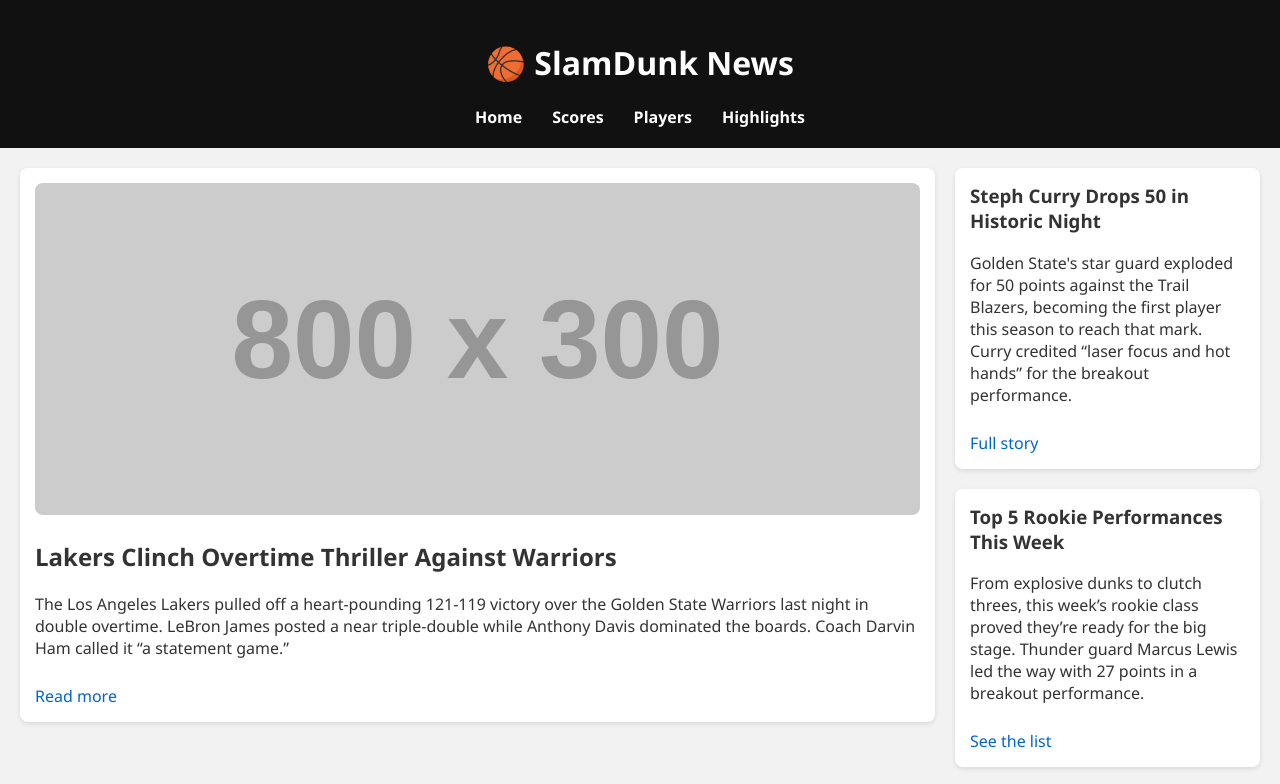
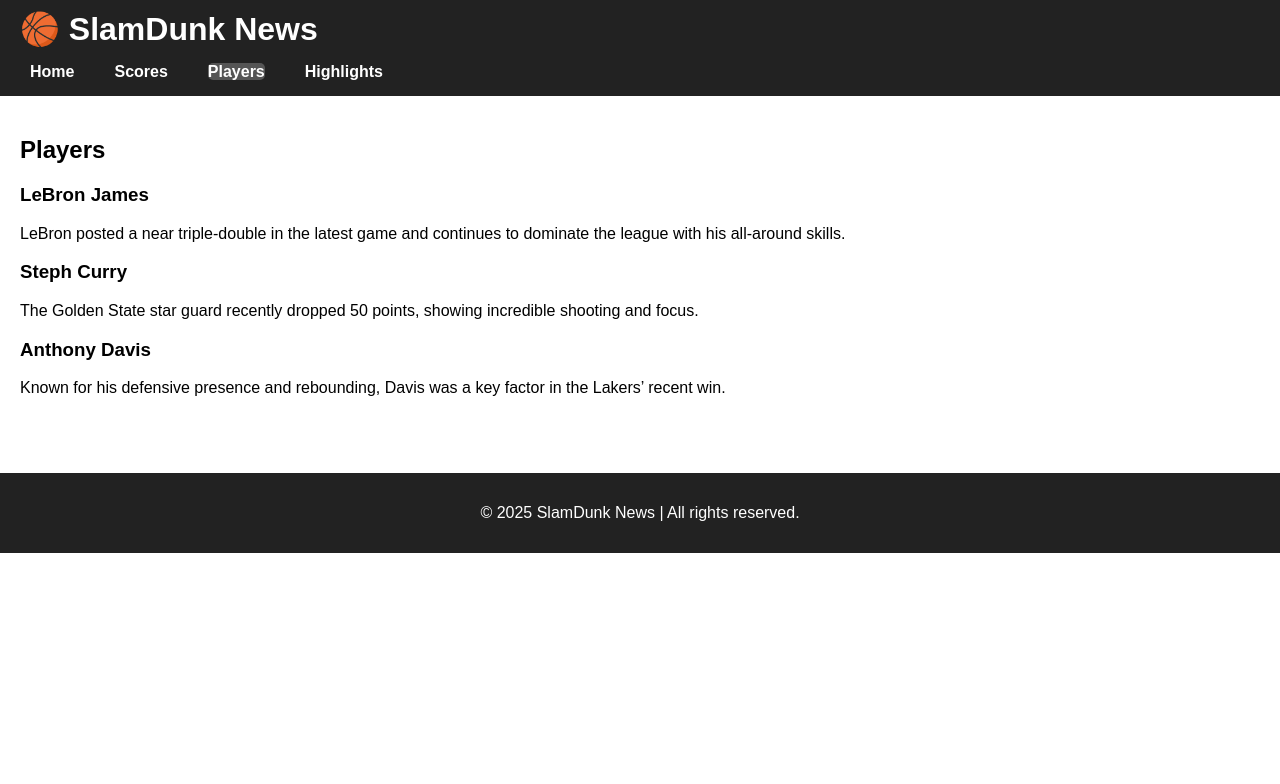
Before and after one commit to lois27-es/basketball-news-page, a plain HTML site: page index.html in a window 1280 px wide. Both pictures are taken after a click on the link "Players". Shown: the top 784 px of the page. Drawn offline with Linux system fonts and the light colour scheme; placeholder pictures from the web are drawn by us.

Commit message:
Update index.html with clickable nav and dynamic content

```diff
--- a/index.html
+++ b/index.html
@@ -4,22 +4,84 @@
   <meta charset="UTF-8" />
   <meta name="viewport" content="width=device-width, initial-scale=1.0"/>
   <title>Basketball Sports News</title>
-  <link rel="stylesheet" href="style.css" />
+  <style>
+    body {
+      font-family: Arial, sans-serif;
+      margin: 0; padding: 0;
+    }
+    header {
+      background: #222;
+      color: white;
+      padding: 10px 20px;
+    }
+    header h1 {
+      margin: 0 0 10px 0;
+    }
+    nav ul {
+      list-style: none;
+      display: flex;
+      gap: 20px;
+      padding: 0;
+      margin: 0;
+    }
+    nav ul li {
+      padding: 5px 10px;
+    }
+    nav ul li a {
+      color: white;
+      text-decoration: none;
+      cursor: pointer;
+      font-weight: bold;
+    }
+    nav ul li a.active {
+      background-color: #555;
+      border-radius: 5px;
+    }
+    main {
+      padding: 20px;
+    }
+    .main-news img {
+      max-width: 100%;
+      height: auto;
+    }
+    article a {
+      color: #0066cc;
+      text-decoration: none;
+    }
+    article a:hover {
+      text-decoration: underline;
+    }
+    aside {
+      background: #f5f5f5;
+      padding: 15px;
+      margin-top: 20px;
+      border-radius: 5px;
+    }
+    footer {
+      background: #222;
+      color: white;
+      text-align: center;
+      padding: 15px 0;
+      margin-top: 40px;
+    }
+  </style>
 </head>
 <body>
   <header>
     <h1>🏀 SlamDunk News</h1>
     <nav>
       <ul>
-        <li><a href="#">Home</a></li>
-        <li><a href="#">Scores</a></li>
-        <li><a href="#">Players</a></li>
-        <li><a href="#">Highlights</a></li>
+        <li><a href="#" class="active" data-section="home">Home</a></li>
+        <li><a href="#" data-section="scores">Scores</a></li>
+        <li><a href="#" data-section="players">Players</a></li>
+        <li><a href="#" data-section="highlights">Highlights</a></li>
       </ul>
     </nav>
   </header>
 
   <main>
+    <section id="content">
+      <!-- Default content is Home -->
       <section class="main-news">
         <article>
           <img src="https://via.placeholder.com/800x300?text=Lakers+vs+Warriors" alt="Lakers vs Warriors">
@@ -57,10 +119,101 @@
           <li>Bucks 94 - Bulls 91</li>
         </ul>
       </aside>
+    </section>
   </main>
 
   <footer>
     <p>© 2025 SlamDunk News | All rights reserved.</p>
   </footer>
+
+  <script>
+    const links = document.querySelectorAll('nav ul li a');
+    const content = document.getElementById('content');
+
+    const sections = {
+      home: `
+        <section class="main-news">
+          <article>
+            <img src="https://via.placeholder.com/800x300?text=Lakers+vs+Warriors" alt="Lakers vs Warriors">
+            <h2>Lakers Clinch Overtime Thriller Against Warriors</h2>
+            <p>The Los Angeles Lakers pulled off a heart-pounding 121-119 victory over the Golden State Warriors last night in double overtime. LeBron James posted a near triple-double while Anthony Davis dominated the boards. Coach Darvin Ham called it “a statement game.”</p>
+            <a href="#">Read more</a>
+          </article>
+        </section>
+
+        <section class="news-section">
+          <article>
+            <h3>Steph Curry Drops 50 in Historic Night</h3>
+            <p>Golden State's star guard exploded for 50 points against the Trail Blazers, becoming the first player this season to reach that mark. Curry credited “laser focus and hot hands” for the breakout performance.</p>
+            <a href="#">Full story</a>
+          </article>
+
+          <article>
+            <h3>Top 5 Rookie Performances This Week</h3>
+            <p>From explosive dunks to clutch threes, this week’s rookie class proved they’re ready for the big stage. Thunder guard Marcus Lewis led the way with 27 points in a breakout performance.</p>
+            <a href="#">See the list</a>
+          </article>
+
+          <article>
+            <h3>Trade Rumors: Damian Lillard to Miami?</h3>
+            <p>Sources say the Heat are in active talks with the Blazers to acquire star guard Damian Lillard. While nothing is confirmed, insiders believe a deal could be reached before next week’s deadline.</p>
+            <a href="#">Learn more</a>
+          </article>
+        </section>
+
+        <aside>
+          <h3>Latest Scores</h3>
+          <ul>
+            <li>Heat 102 - Celtics 98</li>
+            <li>Nuggets 110 - Suns 105</li>
+            <li>Bucks 94 - Bulls 91</li>
+          </ul>
+        </aside>
+      `,
+      scores: `
+        <h2>Scores</h2>
+        <ul>
+          <li>Lakers 121 - Warriors 119 (Double OT)</li>
+          <li>Heat 102 - Celtics 98</li>
+          <li>Nuggets 110 - Suns 105</li>
+          <li>Bucks 94 - Bulls 91</li>
+        </ul>
+      `,
+      players: `
+        <h2>Players</h2>
+        <article>
+          <h3>LeBron James</h3>
+          <p>LeBron posted a near triple-double in the latest game and continues to dominate the league with his all-around skills.</p>
+        </article>
+        <article>
+          <h3>Steph Curry</h3>
+          <p>The Golden State star guard recently dropped 50 points, showing incredible shooting and focus.</p>
+        </article>
+        <article>
+          <h3>Anthony Davis</h3>
+          <p>Known for his defensive presence and rebounding, Davis was a key factor in the Lakers’ recent win.</p>
+        </article>
+      `,
+      highlights: `
+        <h2>Highlights</h2>
+        <p>Watch the most exciting plays and highlights from recent basketball games:</p>
+        <ul>
+          <li>LeBron's clutch 3-pointer to send game to OT</li>
+          <li>Steph Curry's record-breaking 50-point night</li>
+          <li>Thunder rookie Marcus Lewis' explosive dunks</li>
+        </ul>
+      `
+    };
+
+    links.forEach(link => {
+      link.addEventListener('click', e => {
+        e.preventDefault();
+        links.forEach(l => l.classList.remove('active'));
+        link.classList.add('active');
+        const sectionKey = link.getAttribute('data-section');
+        content.innerHTML = sections[sectionKey];
+      });
+    });
+  </script>
 </body>
 </html>
```
Lines whose indentation alone changed are shown as unchanged.
